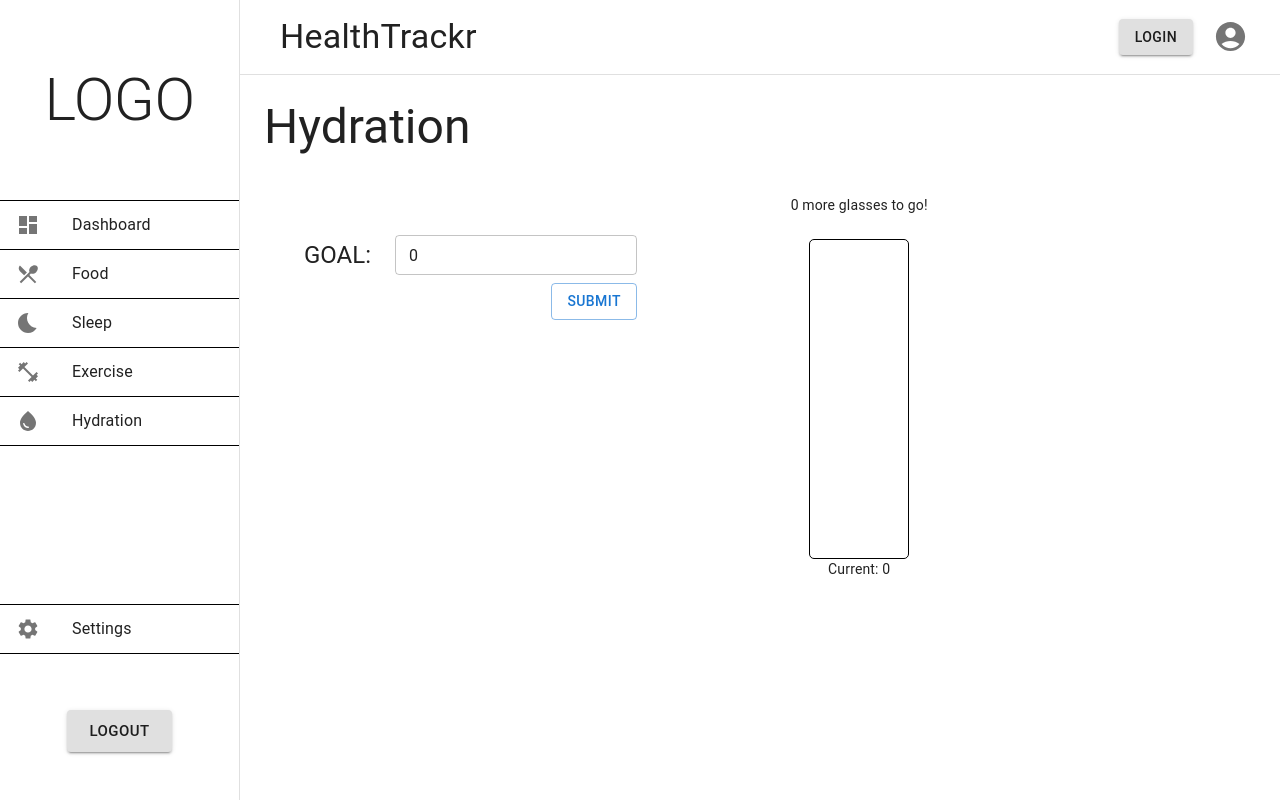
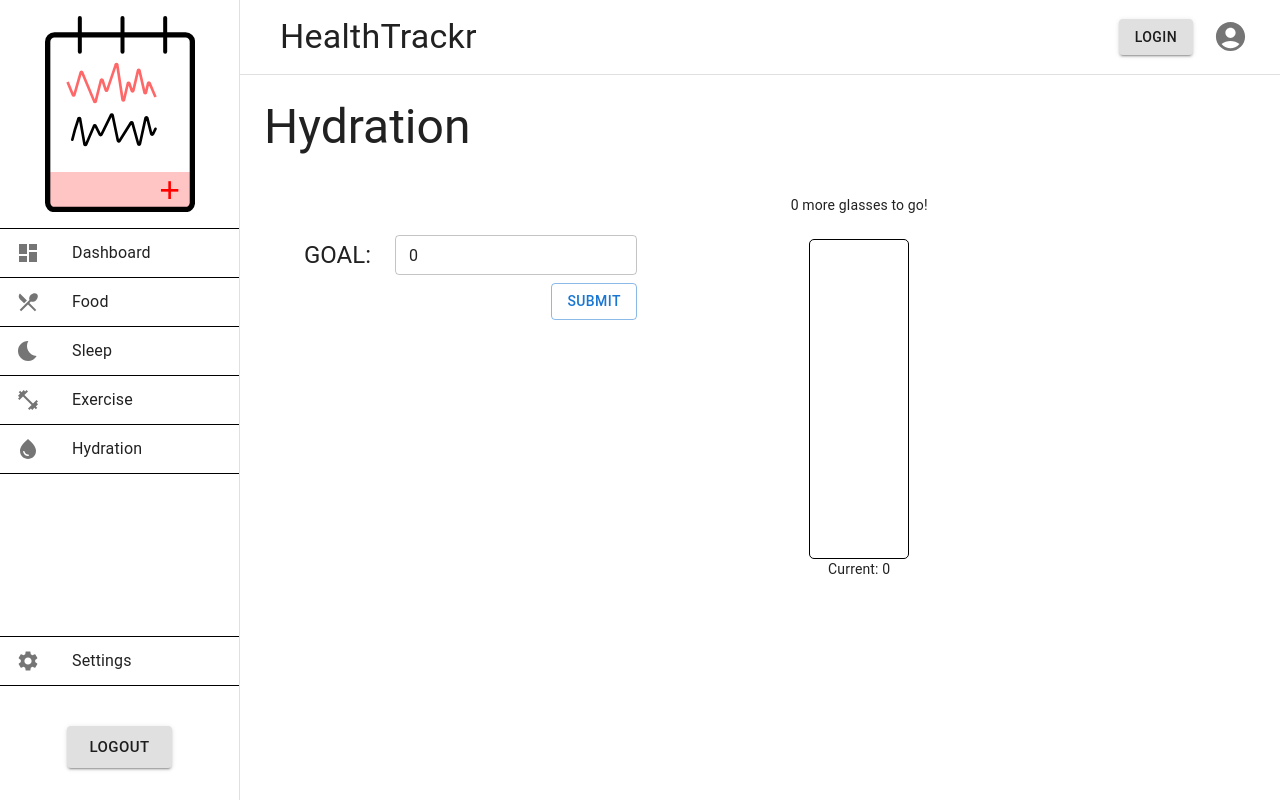
Before and after one commit to RastkoAmun/cmpt276-project, a React (Create React App) app in the folder frontend/: page /hydration in a window 1280 px wide. Built offline with nearby package versions, Linux system fonts and the light colour scheme; the HTML template or start-up script is replaced by a standard one.

Commit message:
feat: Logo added on the main page

```diff
--- a/frontend/src/layout/SidebarDisplay.js
+++ b/frontend/src/layout/SidebarDisplay.js
@@ -7,7 +7,6 @@ import {
   ListItemButton,
   ListItemIcon,
   ListItemText,
-  Typography
 } from '@mui/material';
 import LocalDiningIcon from '@mui/icons-material/LocalDining';
 import BedtimeIcon from '@mui/icons-material/Bedtime';
@@ -16,6 +15,7 @@ import WaterDropIcon from '@mui/icons-material/WaterDrop';
 import SettingsIcon from '@mui/icons-material/Settings';
 import DashboardIcon from '@mui/icons-material/Dashboard';
 import { Link } from 'react-router-dom';
+import { ReactComponent as Logo } from '../images/logo.svg';
 
 const list = [
   { title: 'Dashboard', icon: <DashboardIcon />, path: '/'},
@@ -28,10 +28,9 @@ const list = [
 const SidebarDisplay = () => {
   return (
     <>
-      <Box sx={{ borderBottom: '1px solid black ' }}>
-        <Typography variant='h2' my={8} sx={{ textAlign: 'center' }}>
-          LOGO
-        </Typography>
+      <Box display='flex' justifyContent='center' py={2}
+        sx={ { borderBottom: '1px solid black ' }}>
+          <Logo width={150} />
       </Box>
       <List sx={{ py: 0 }}>
         {list.map((item, index) => (
@@ -59,7 +58,7 @@ const SidebarDisplay = () => {
           </ListItemButton>
         </ListItem>
       </List>
-      <Box sx={{ display: 'flex', justifyContent: 'center' }} p={6}>
+      <Box sx={{ display: 'flex', justifyContent: 'center' }} p={4}>
         <Button variant='contained' size='large' color='inherit'>
           Logout
         </Button>
```
Also changed, not shown: frontend/src/images/logo.svg (added).
